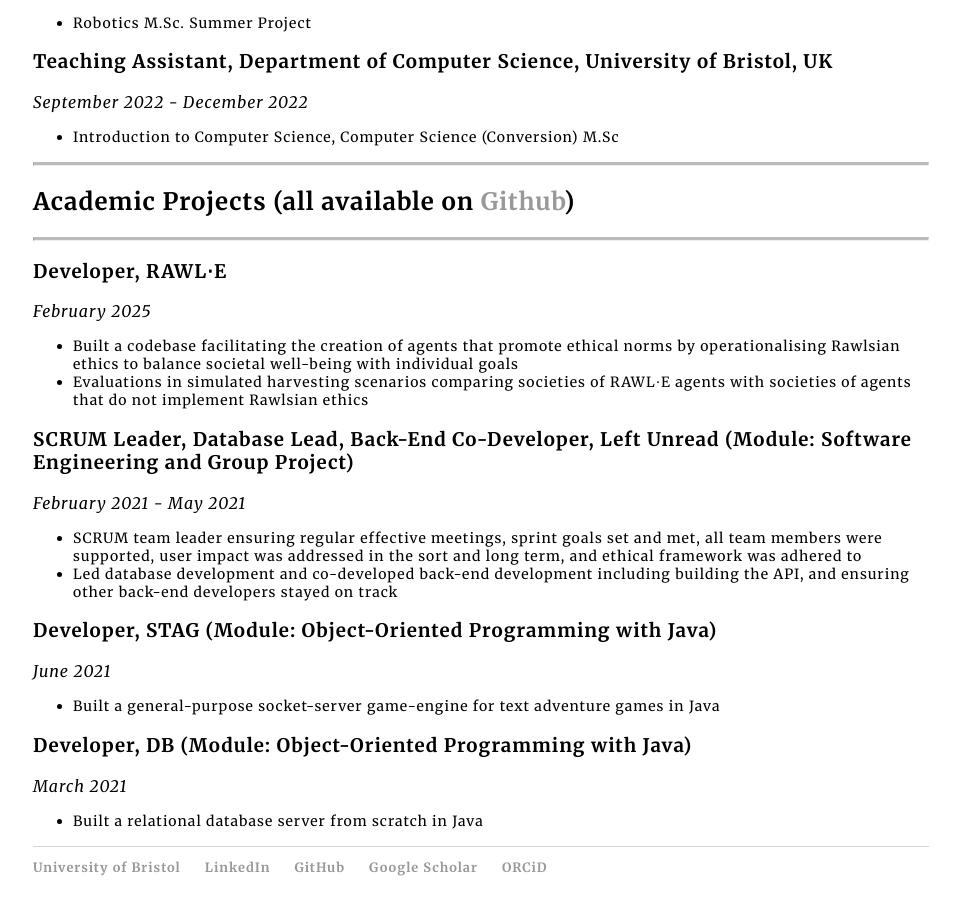
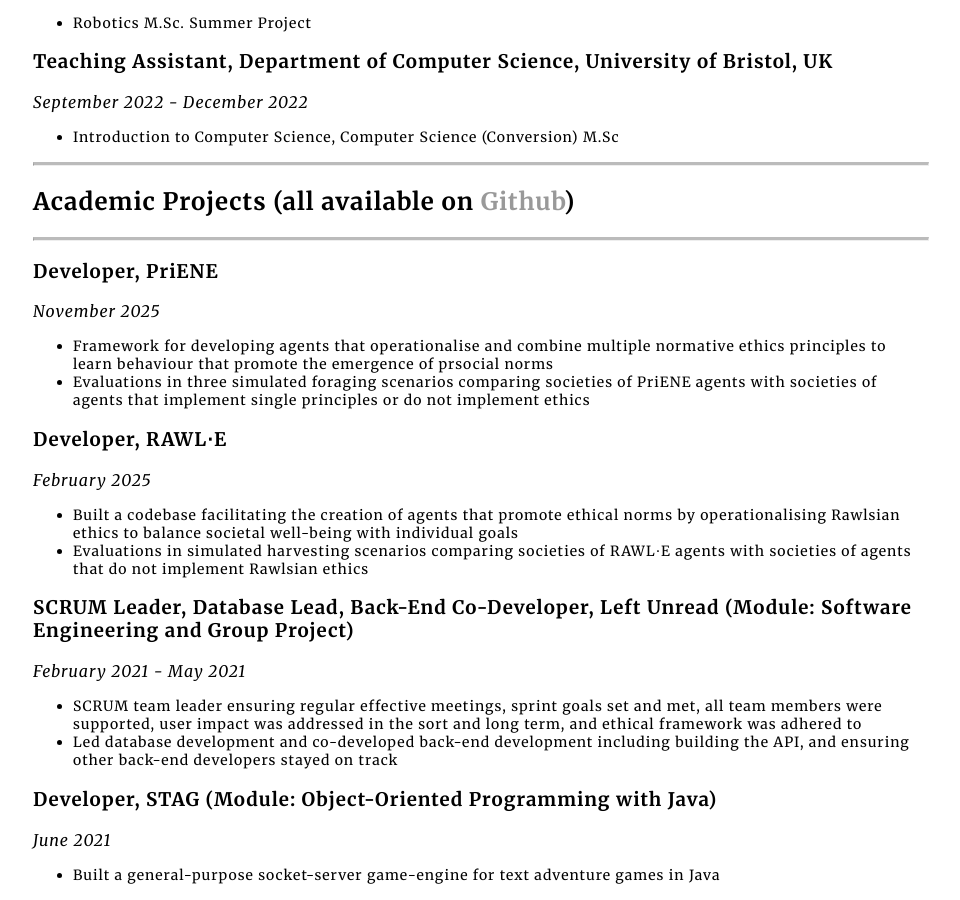
Before and after one commit to jessica-woodgate/jessica-woodgate.github.io, a Jekyll site: the page built from docs/cv/index.html, in a window 1280 px wide and 900 px high, scrolled down 6545 px. Shown: the whole window, without its empty margins (159-1119 px from the left). Built offline with Jekyll 4.4.1, drawn with Linux system fonts in a browser that asks for light colours.

Commit message:
PriENE to cv

```diff
--- a/docs/cv/index.html
+++ b/docs/cv/index.html
@@ -289,6 +289,13 @@ title: CV of Jessica Woodgate
 					<h2>Academic Projects (all available on <a href="https://github.com/jessica-woodgate">Github</a>)</h2>
 					<hr class="solid">
 
+					<h3>Developer, PriENE</h3>
+					<i class="dates">November 2025</i>
+					<ul class="publications-list">
+						<li>Framework for developing agents that operationalise and combine multiple normative ethics principles to learn behaviour that promote the emergence of prsocial norms</li>
+						<li>Evaluations in three simulated foraging scenarios comparing societies of PriENE agents with societies of agents that implement single principles or do not implement ethics</li>
+					</ul>
+
 					<h3>Developer, RAWL⋅E</h3>
 					<i class="dates">February 2025</i>
 					<ul class="publications-list">
```
